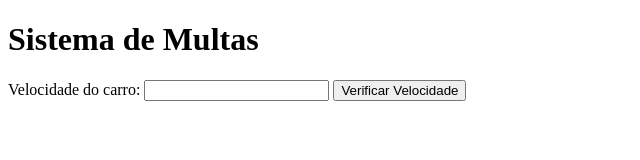
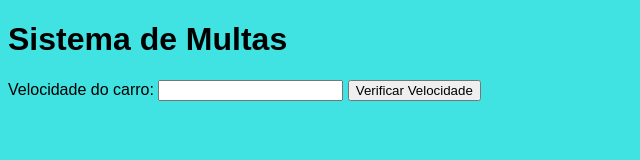
Before and after one commit to antonio-moreira-prog/Curso-javascript, a plain HTML site: page aula11/ex010.html in a window 1280 px wide. Shown: the whole page, without its empty margins (0-640 px from the left). Drawn offline with Linux system fonts and the light colour scheme.

Commit message:
Update css e js

```diff
--- a/aula11/ex010.html
+++ b/aula11/ex010.html
@@ -3,6 +3,7 @@
 <head>
     <meta charset="UTF-8">
     <meta name="viewport" content="width=device-width, initial-scale=1.0">
+    <link rel="stylesheet" href="styleEx0010.css">
     <title>DETRAN</title>
 </head>
 <body>
--- /dev/null
+++ b/aula11/styleEx0010.css
@@ -0,0 +1,4 @@
+body{
+    font: normal 12pt Arial;
+    background-color: rgb(64, 226, 226)
+}
```
